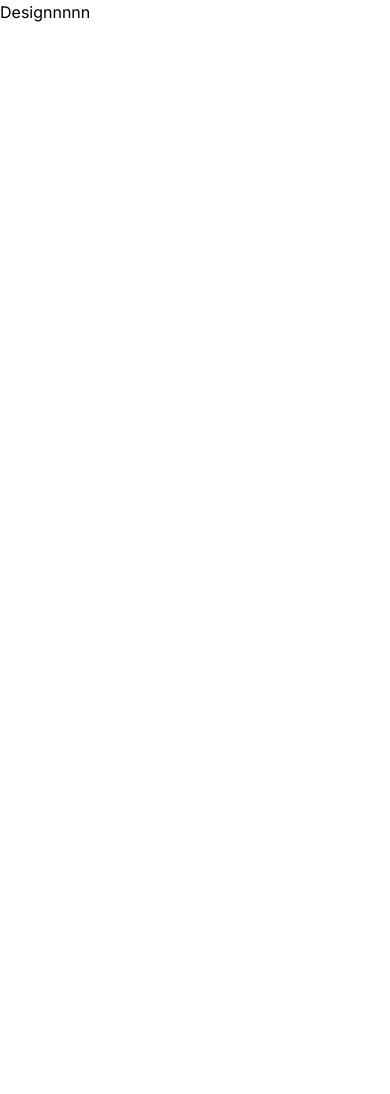
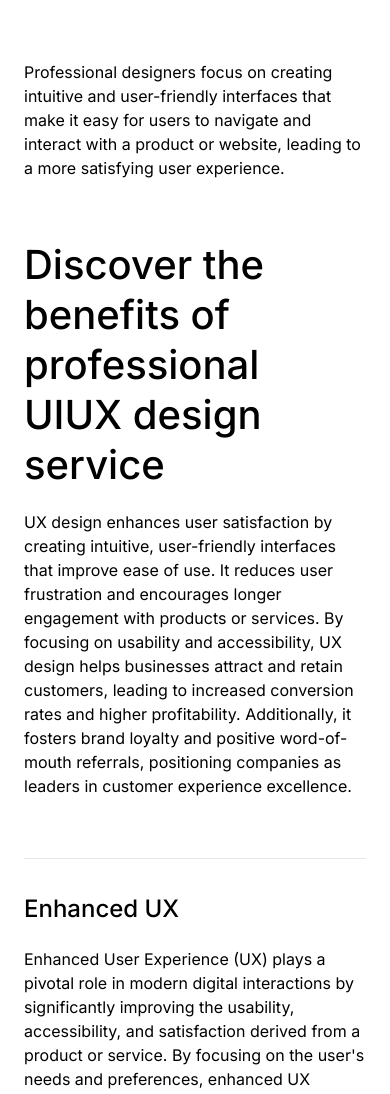
Before and after one commit to cvspan/cvspan-web, a Next.js app: page /design in a window 390 px wide. Shown: the top 1094 px of the page. Before the commit the page ends 844 px from the top, so only its background shows below. Built offline with nearby package versions, Linux system fonts and the light colour scheme.

Commit message:
(discover benefit) build responsive component

```diff
--- a/src/app/(root)/design/page.tsx
+++ b/src/app/(root)/design/page.tsx
@@ -1,7 +1,11 @@
-import React from 'react';
+import Design from '@/components/molecules/design/page';
 
-const Design = () => {
-    return <div>Designnnnn</div>;
+const DesignPage = () => {
+    return (
+        <div>
+            <Design />
+        </div>
+    );
 };
 
-export default Design;
+export default DesignPage;
--- a/src/components/molecules/Testimonials/index.tsx
+++ b/src/components/molecules/Testimonials/index.tsx
@@ -37,7 +37,7 @@ const Testimonials = () => {
         );
     };
     return (
-        <div className="bg-[#0C0C0C] py-[60px] lg:py-[120px]">
+        <section className="bg-[#0C0C0C] py-[60px] lg:py-[120px]">
             <div className="m-auto w-full max-w-[1200px] overflow-hidden bg-[#0C0C0C] pl-6 pr-6 text-white">
                 <div className="flex w-full flex-col gap-10">
                     <div className="flex w-full flex-col items-start justify-between gap-5">
@@ -107,7 +107,7 @@ const Testimonials = () => {
                     </div>
                 </div>
             </div>
-        </div>
+        </section>
     );
 };
 
--- /dev/null
+++ b/src/components/molecules/design/designCard/DesignCard.tsx
@@ -0,0 +1,19 @@
+import React from 'react';
+
+interface DesignCardProps {
+    title: string;
+    description: string;
+}
+
+const DesignCard: React.FC<DesignCardProps> = ({ title, description }) => {
+    return (
+        <div className="border-rgba(209, 209, 209, 1) flex flex-col gap-[20px] border-t py-8 lg:py-8">
+            <h4 className="font-medium" style={{ fontSize: 'clamp(1.5rem, 4.6875vw, 2.75rem)' }}>
+                {title}
+            </h4>
+            <p>{description}</p>
+        </div>
+    );
+};
+
+export default DesignCard;
--- /dev/null
+++ b/src/components/molecules/design/page.tsx
@@ -0,0 +1,59 @@
+import DesignCard from './designCard/DesignCard';
+
+const Design = () => {
+    return (
+        <section className="py-[60px] lg:py-[120px]">
+            <div className="m-auto flex w-full max-w-[1200px] flex-col gap-[60px] overflow-hidden pl-6 pr-6 lg:flex-row">
+                <div className="lg:w-4/12">
+                    <p>
+                        Professional designers focus on creating intuitive and user-friendly interfaces that make it
+                        easy for users to navigate and interact with a product or website, leading to a more satisfying
+                        user experience.
+                    </p>
+                </div>
+                <div className="flex flex-col gap-[60px] lg:w-8/12">
+                    <div className="flex flex-col gap-[20px]">
+                        <h2
+                            className="font-medium leading-tight sm:w-9/12 lg:w-full"
+                            style={{ fontSize: 'clamp(2.5rem, 4.6875vw, 5rem)' }}
+                        >
+                            Discover the benefits of professional UIUX design service
+                        </h2>
+                        <p className="sm:w-9/12 lg:w-full">
+                            UX design enhances user satisfaction by creating intuitive, user-friendly interfaces that
+                            improve ease of use. It reduces user frustration and encourages longer engagement with
+                            products or services. By focusing on usability and accessibility, UX design helps businesses
+                            attract and retain customers, leading to increased conversion rates and higher
+                            profitability. Additionally, it fosters brand loyalty and positive word-of-mouth referrals,
+                            positioning companies as leaders in customer experience excellence.
+                        </p>
+                    </div>
+                    <div>
+                        <DesignCard
+                            title="Enhanced UX"
+                            description="Enhanced User Experience (UX) plays a pivotal role in modern digital interactions by significantly improving the usability, accessibility, and satisfaction derived from a product or service. By focusing on the user's needs and preferences, enhanced UX ensures that interfaces are intuitive, engaging, and efficient."
+                        />
+                        <DesignCard
+                            title="Accessibility"
+                            description="Accessibility explores the concept of ensuring products, services, and environments are usable by all people, especially those with disabilities. It focuses on designing inclusive solutions that accommodate diverse needs, promoting equal access and participation in society."
+                        />
+                        <DesignCard
+                            title="Improved SEO"
+                            description="Improved SEO refers to enhancing a website's visibility and ranking in search engine results pages (SERPs) through various strategies such as keyword optimization, content quality, backlinking, and technical improvements. It aims to attract more organic traffic, improve user experience, and ultimately drive business growth."
+                        />
+                        <DesignCard
+                            title="Enhanced UX"
+                            description="Enhanced User Experience (UX) plays a pivotal role in modern digital interactions by significantly improving the usability, accessibility, and satisfaction derived from a product or service. By focusing on the user's needs and preferences, enhanced UX ensures that interfaces are intuitive, engaging, and efficient."
+                        />
+                        <DesignCard
+                            title="Increased Conversion"
+                            description="As a company, our focus is on increasing conversion rates for our clients. We achieve this by optimizing user experience, refining sales funnels, conducting targeted marketing campaigns, and leveraging data-driven insights to maximize customer engagement and drive meaningful actions, ultimately boosting our clients' business outcomes."
+                        />
+                    </div>
+                </div>
+            </div>
+        </section>
+    );
+};
+
+export default Design;
```
